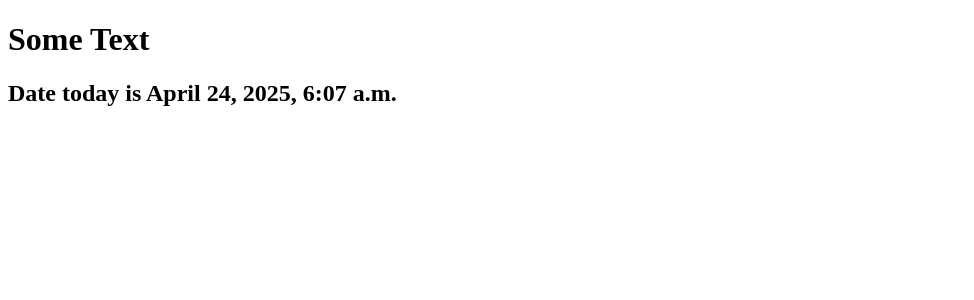
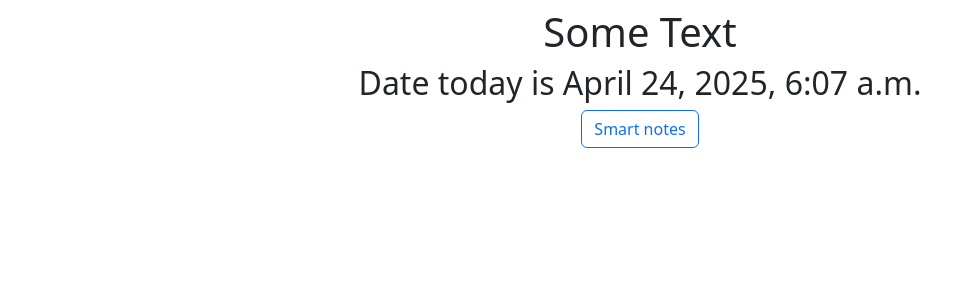
Before and after one commit to jjd214/django-essentials-v2, a Django app: page / in a window 1280 px wide. Shown: the top 300 px of the page, without its empty margins (0-974 px from the left). Run offline with Django 5.2, Linux system fonts and the light colour scheme.

Commit message:
add bootstrap design

```diff
--- a/home/templates/home/welcome.html
+++ b/home/templates/home/welcome.html
@@ -4,4 +4,8 @@
 {% block content %}
     <h1>Some Text</h1>
     <h2>Date today is {{ date }}</h2>
+
+    <div class="container">
+        <a class="btn btn-outline-primary" href="{% url 'notes.list' %}">Smart notes</a>
+    </div>
 {% endblock %}
--- a/notes/urls.py
+++ b/notes/urls.py
@@ -7,7 +7,7 @@ urlpatterns = [
     # path('popular', views.popular_notes),
 
     # DetailView expeect pk not id
-    path('notes/<int:pk>', views.DetailView.as_view()),
-    path('notes', views.ListView.as_view()),
+    path('notes', views.ListView.as_view(), name='notes.list'),
+    path('notes/<int:pk>', views.DetailView.as_view(), name='notes.details'),
     path('notes/popular', views.PopularNotesView.as_view())
 ]
--- a/static/templates/base.html
+++ b/static/templates/base.html
@@ -6,10 +6,14 @@
     <meta charset="UTF-8">
     <meta name="viewport" content="width=device-width, initial-scale=1.0">
     <title>{% block title %}Test{% endblock %}</title>
-    <link rel="stylesheet" href="{% static 'css/style.css' %}">
+    <!-- <link rel="stylesheet" href="{% static 'css/style.css' %}"> -->
+    <link href="https://cdn.jsdelivr.net/npm/bootstrap@5.3.5/dist/css/bootstrap.min.css" rel="stylesheet" integrity="sha384-SgOJa3DmI69IUzQ2PVdRZhwQ+dy64/BUtbMJw1MZ8t5HZApcHrRKUc4W0kG879m7" crossorigin="anonymous">
+
 </head>
 <body>
-    {% block content %}
-    {% endblock %}
+    <div class="container my-2 text-center">
+        {% block content %}
+        {% endblock %}
+    </div>
 </body>
 </html>
```
Also changed, not shown: notes/templates/notes/notes_lists.html (+13 -9 lines).
